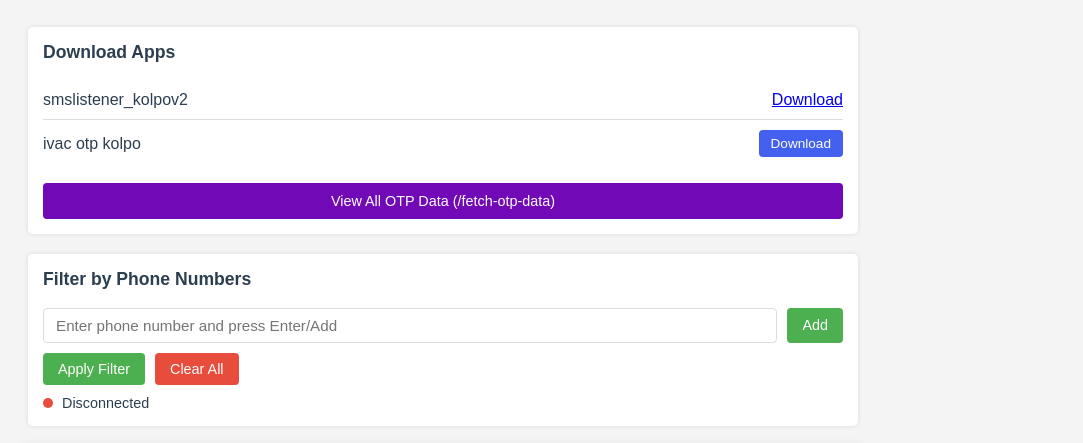
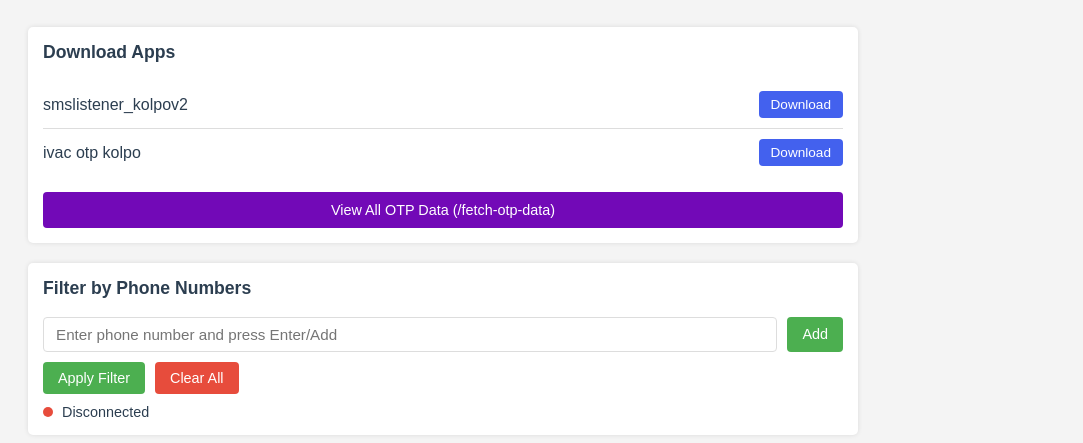
Before and after one commit to kolpomanob/OTP-service-new, a website: page public/index.html in a window 1280 px wide. Shown: the part 89-532 px from the top of the page, without its empty margins (197-1280 px from the left). Drawn offline with Linux system fonts and the light colour scheme.

Commit message:
fixed download button

```diff
--- a/public/index.html
+++ b/public/index.html
@@ -357,7 +357,7 @@
         <ul class="download-list">
             <li class="download-item">
                 <span>smslistener_kolpov2</span>
-                <a href="https://www.dropbox.com/scl/fi/9q0f1bzoxko26e3zap7c5/smslistener_kolpov2_signed.apk?rlkey=n6yjz6xyxrrcxcnrnnfqq3xxa&st=csqinaln&dl=0 class="download-button">Download</a>
+                <a href="https://www.dropbox.com/scl/fi/9q0f1bzoxko26e3zap7c5/smslistener_kolpov2_signed.apk?rlkey=n6yjz6xyxrrcxcnrnnfqq3xxa&st=csqinaln&dl=0" class="download-button">Download</a>
             </li>
             <li class="download-item">
                 <span>ivac otp kolpo</span>
```
